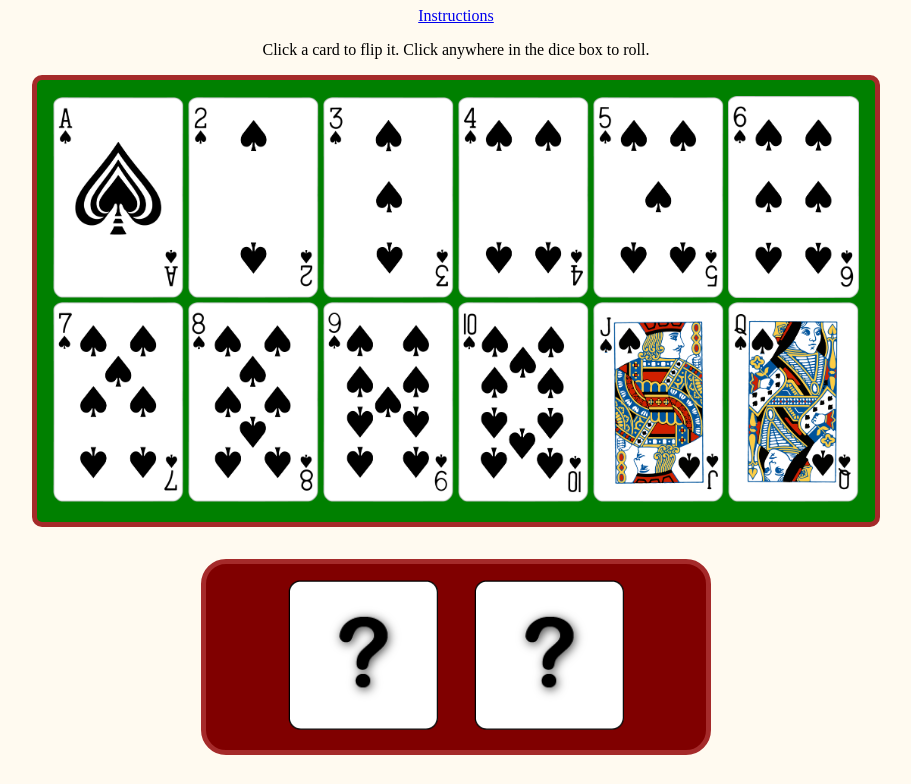
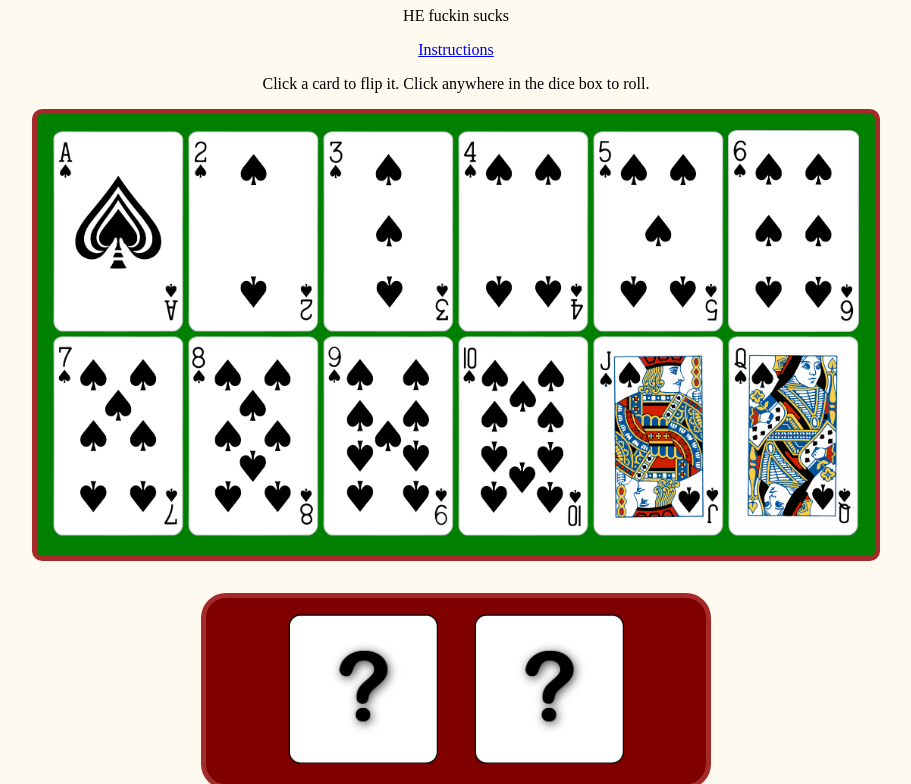
Before and after one commit to oversizedcanoe/bigbill, a plain HTML site: page index.html in a window 1280 px wide. Shown: the part 73-857 px from the top of the page, without its empty margins (184-1095 px from the left). Drawn offline with nearby package versions, Linux system fonts and the light colour scheme.

```diff
--- a/index.html
+++ b/index.html
@@ -9,6 +9,7 @@
 <body>
     <div id="container">
         <h1>Fuck Nick <span id="secret">Genge</span></h1>
+        <p>HE fuckin sucks</p>
         <p><a href="https://github.com/cook0318/bigbill" target="_blank">Instructions</a></p>
         <p>Click a card to flip it. Click anywhere in the dice box to roll.</p>
         <div id="cardholder">
```
